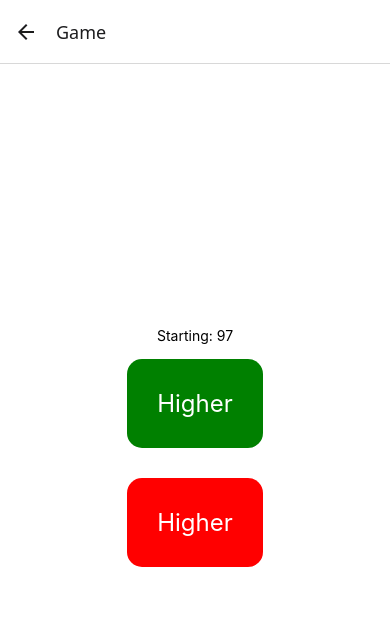
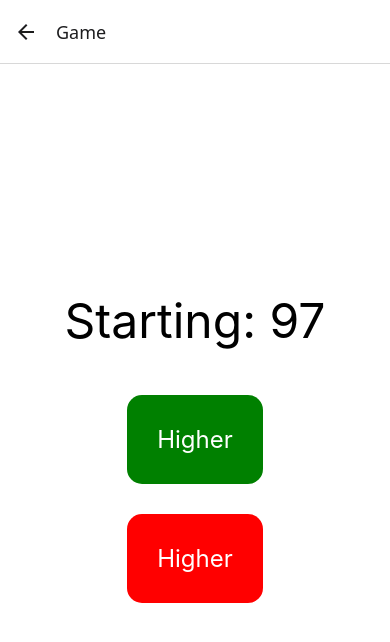
Before and after one commit to Ultrax92/TP-Game-App, a React Native app: screen /Game in a window 390 px wide. Shown: the top 642 px of the page. Built offline with nearby package versions, Linux system fonts and the light colour scheme.

Commit message:
Fix size baseNumber

```diff
--- a/screens/Game.js
+++ b/screens/Game.js
@@ -23,7 +23,7 @@ export default function Game() {
     return (
         <View style={styles.container}>
             <StatusBar barStyle="dark-content" />
-            <Text style={baseNumber}>Starting: {baseNumber}</Text>
+            <Text style={styles.baseNumber}>Starting: {baseNumber}</Text>
             <TouchableHighlight onPress={() => setChoice('higher')} style={[styles.button, styles.buttonGreen]}>
                 <Text style={styles.buttonText}>Higher</Text>
             </TouchableHighlight>
```
